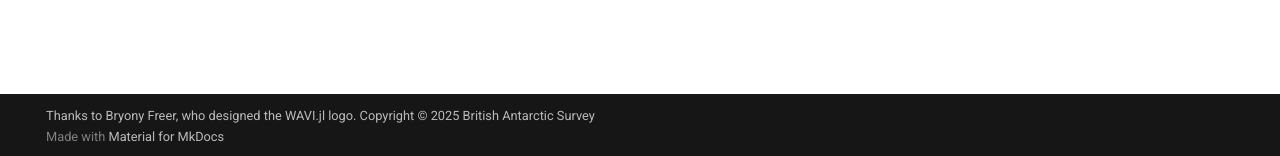
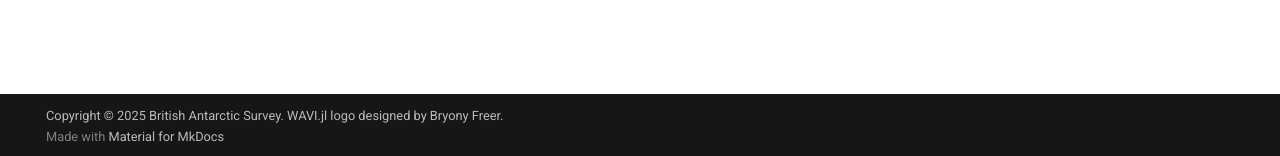
Before and after one commit to WAVI-ice-sheet-model/WAVI-website, an MkDocs documentation site: the page built from docs/blog/index.md, in a window 1280 px wide. Shown: the part 741-897 px from the top of the page. Built offline with MkDocs 1.6.1 and Material for MkDocs 9.7.7, drawn with Linux system fonts in a browser that asks for light colours; comment, search, counter and statistics services are not loaded.

```diff
--- a/mkdocs.yml
+++ b/mkdocs.yml
@@ -66,8 +66,8 @@ markdown_extensions:
   - pymdownx.snippets
   - pymdownx.superfences
 copyright: |
-  Thanks to Bryony Freer, who designed the WAVI.jl logo.
-  Copyright &copy; 2025 British Antarctic Survey
+  Copyright &copy; 2025 British Antarctic Survey.
+  WAVI.jl logo designed by Bryony Freer.
 
 # Additional configuration for the homepage
 # Custom Homepage Elements
```
Also changed, not shown: README.md (+1 -1 lines), docs/blog/.authors.yml (+8 -0 lines), docs/extend_wavi.md (+9 -0 lines).
